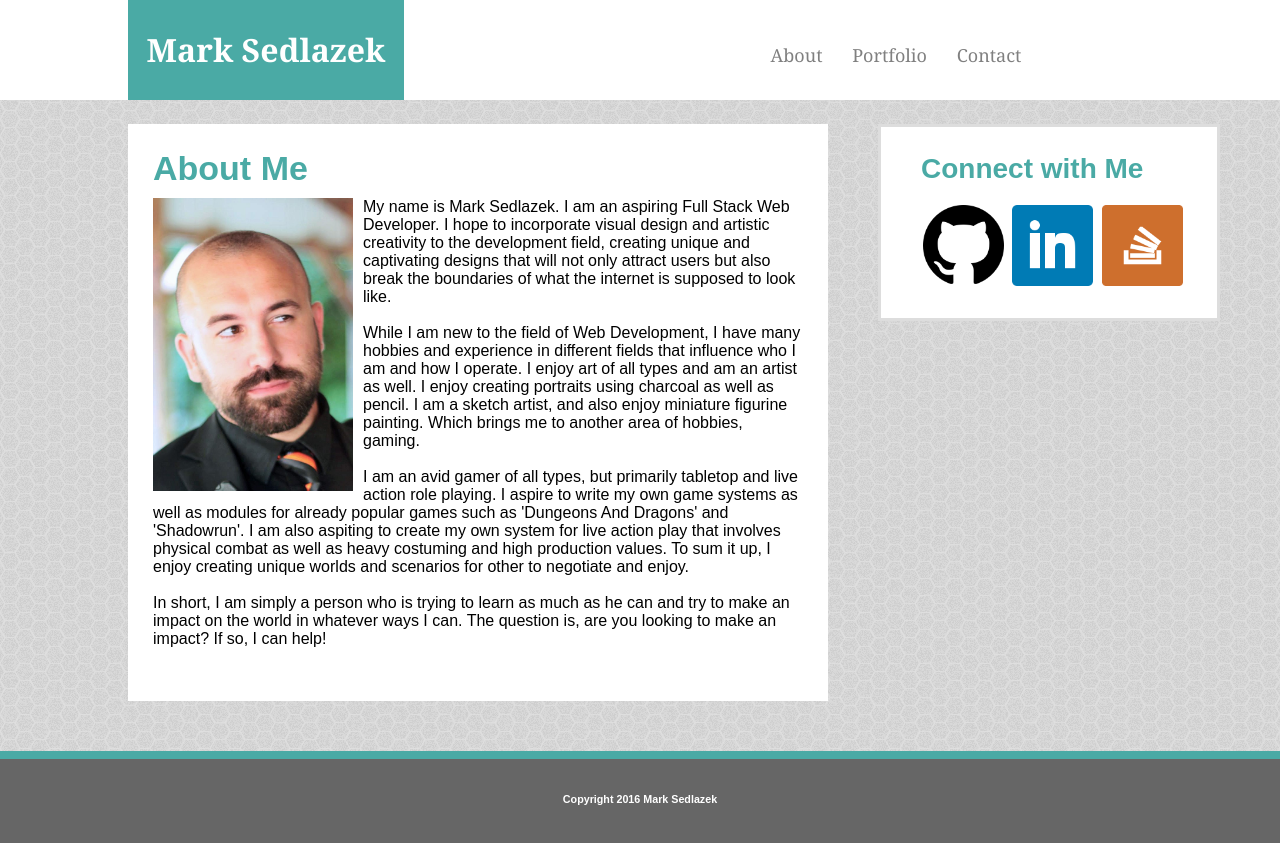
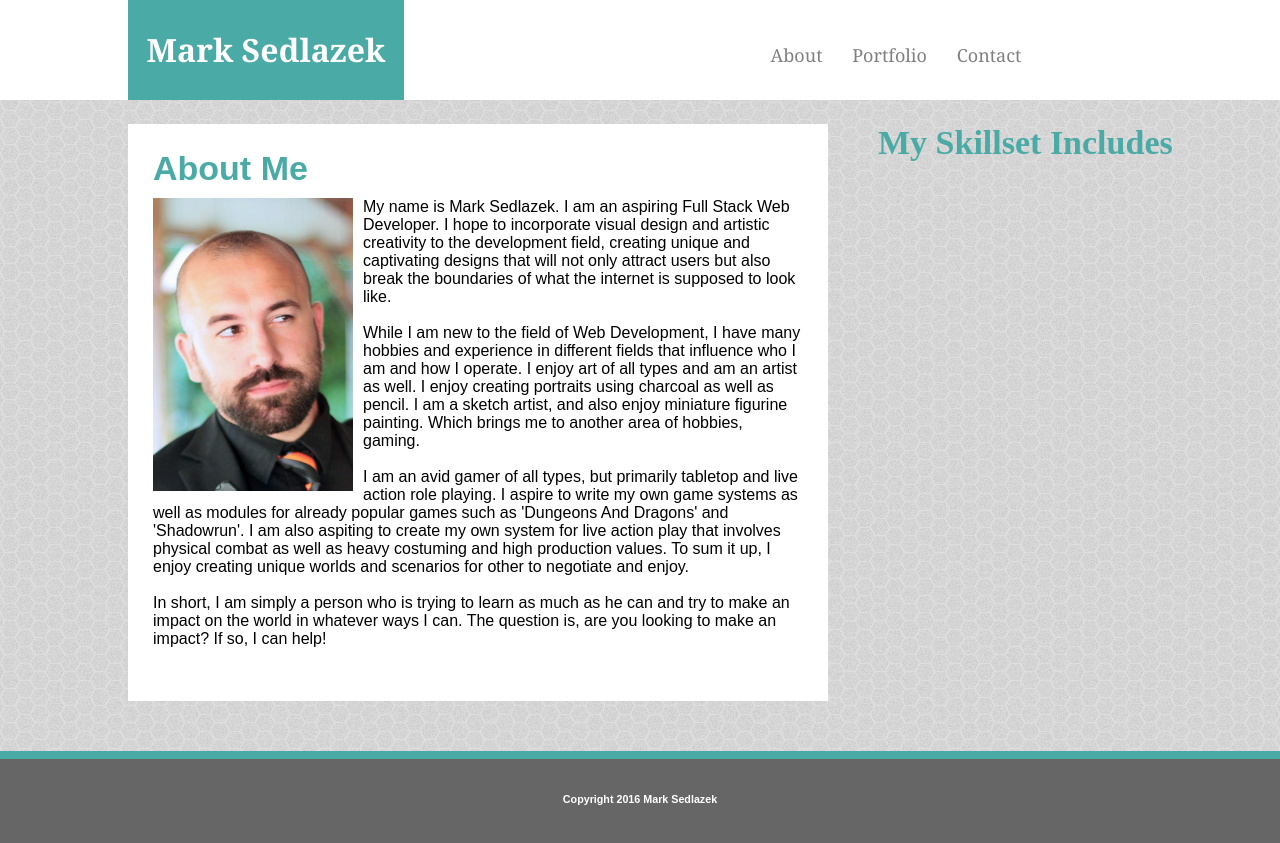
Before and after one commit to msedlazek/portfolio_updated_june, a PHP site: page / in a window 1280 px wide; the page is wider, and only the part inside the window is pictured. Run offline with PHP 8.4, Linux system fonts and the light colour scheme.

Commit message:
reworking to static single page portfolio

```diff
--- a/assets/css/style.css
+++ b/assets/css/style.css
@@ -15,7 +15,7 @@ a {
 
 }
 
-header {
+.header {
 	font-family: 'Georgia', Times, Times New Roman, serif;
 	width: 100%;
 	height: 100px;
@@ -67,7 +67,7 @@ h4 {
 }
 
 
-aside {
+.aside {
 	font-family: 'Arial', 'Helvetica Neue', Helvetica, sans-serif;
 	float: left;
 	background-color: white;
@@ -84,7 +84,7 @@ h3 {
 	font-size: 28px;
 }
 
-footer {
+.footer {
 	font-family: 'Arial', 'Helvetica Neue', Helvetica, sans-serif;
 	clear: both;
 	color: #ffffff;
--- a/index.html
+++ b/index.html
@@ -2,19 +2,16 @@
 <html>
 
 <head>
-
 	<title>Mark Sedlazek</title>
-
 	<link rel="resetsheet" type="text/css" href="assets/css/reset.css">
-
 	<link rel="stylesheet" type="text/css" href="assets/css/style.css">
-
 </head>
 
 <body>
 
+	<div class="container">
 
-	<header>
+		<div class="header">
 
 			<h1>Mark Sedlazek</h1>
 
@@ -28,7 +25,7 @@
 
 				</nav>
 
-	</header>
+		</div>
 
 		<div class="aboutMe">
 
@@ -54,7 +51,27 @@
 
 		</div>
 
-	<aside>
+		<div class="skills">
+
+			<h2>My Skillset Includes</h2>
+
+			<div id="logoField">
+
+				<img src="" id="htmlimg">
+
+				<img src="" id="cssimg">
+
+				<img src="" id="jsimg">
+
+				<img src="" id="jqueryimg">
+
+				<img src="" id="reactimg">
+
+			</div>
+
+		</div>
+
+		<!-- <div class="aside">
 
 			<h3>Connect with Me</h3>
 
@@ -72,14 +89,15 @@
 					<img id="contactlink" src="assets/images/stackoverflow_logo.png" alt="Stackoverflow logo">
 				</a>
 
-	</aside>
+		</div> -->
 
-
-	<footer>
+		<div class="footer">
 
 			<h6>Copyright 2016 Mark Sedlazek</h6>
 
-	</footer>
+		</div>
+
+	</div>
 
 
 </body>
```
Lines whose indentation alone changed are shown as unchanged.
